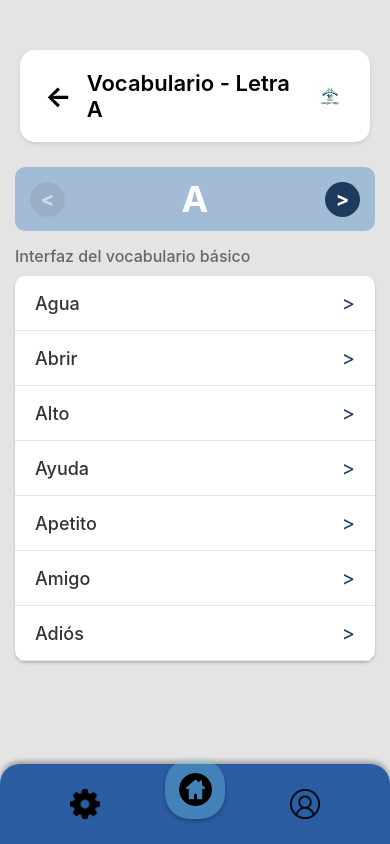
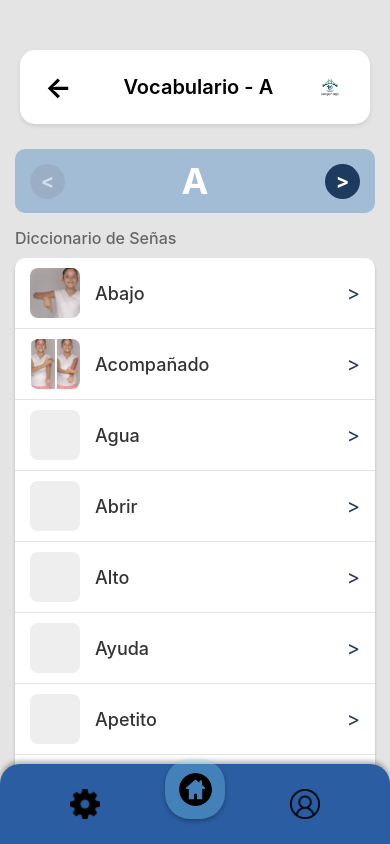
Before and after one commit to AriandaGuzmanCamargo/Repo-PISingBridg, a React Native app in the folder SingBridg/: screen /vocabulario in a window 390 px wide. Built offline with nearby package versions, Linux system fonts and the light colour scheme; what expo-sqlite would draw is missing.

Commit message:
Descripciones y Imagenes funcionales

```diff
--- a/SingBridg/Screens/detalleVocabulario.js
+++ b/SingBridg/Screens/detalleVocabulario.js
@@ -17,9 +17,15 @@ const COLORES = {
 };
 
 export default function DetallePalabra({ navigation, route }) {
-    const palabra = (route.params || {}).palabra || 'Agua';
-    const letra = palabra.charAt(0).toUpperCase();
-    const indicaciones = "Se estira el dedo índice; luego, se hace un movimiento de encoger y de estirar.";
+    const { palabra, imagen, descripcion } = route.params || {};
+
+    // 2. CORRECCIÓN: Definir la variable 'letra' para que no de error
+    // Si hay palabra, tomamos la primera letra, si no, dejamos cadena vacía
+    const letra = palabra ? palabra.charAt(0).toUpperCase() : '';
+
+    // 3. DEFINIR INDICACIONES
+    const indicaciones = descripcion || "Sin indicaciones disponibles.";
+
 
     const [selectedTab, setSelectedTab] = useState('home');
     const [status, setStatus] = useState({});
@@ -59,7 +65,7 @@ export default function DetallePalabra({ navigation, route }) {
 
                 <View style={styles.contenedorPalabra}>
                     <View style={styles.palabraCard}>
-                        <Text style={styles.palabraTexto}>{palabra}</Text>
+                        <Text style={styles.palabraTexto}>{palabra || 'Palabra'}    </Text>
                     </View>
                 </View>
                 <View style={styles.contenedorImageVideo}>
@@ -71,8 +77,9 @@ export default function DetallePalabra({ navigation, route }) {
                     {/* Imagen */}
                     <View style={styles.mediaCard}>
                         <Image
-                            source={require('../assets/agua.png')}
+                            source={imagen ? imagen : require('../assets/Logo.png')}
                             style={styles.mediaPlaceholder}
+                            resizeMode="contain"
                         />
                     </View>
 
--- a/SingBridg/Screens/vocabulario.js
+++ b/SingBridg/Screens/vocabulario.js
@@ -2,8 +2,11 @@ import React, { useState, useEffect } from 'react';
 import { View, Text, StyleSheet, Pressable, Dimensions, ScrollView, Image } from 'react-native';
 import BarraNavegacionInferior from '../components/BarraNavegacionInferior';
 
+
+import IMAGENES_DICCIONARIO from '../utils/imagenes';
+import DESCRIPCIONES_DICCIONARIO from '../utils/descripciones';
+
 const { width } = Dimensions.get('window');
-const ANCHO = width * 0.9;
 
 const COLORES = {
     azulFuerte: '#1F3A5F',
@@ -12,55 +15,79 @@ const COLORES = {
     grisClaro: '#e4e4e4ff',
 };
 
-// Abecedario completo
 const ABECEDARIO = ['A', 'B', 'C', 'D', 'E', 'F', 'G', 'H', 'I', 'J', 'K', 'L', 'M', 'N', 'Ñ', 'O', 'P', 'Q', 'R', 'S', 'T', 'U', 'V', 'W', 'X', 'Y', 'Z'];
 
-// Vocabulario por letra
 const VOCABULARIO_POR_LETRA = {
-    'A': ['Agua', 'Abrir', 'Alto', 'Ayuda', 'Apetito', 'Amigo', 'Adiós'],
-    'B': ['Bueno', 'Baño', 'Bebé', 'Beber', 'Beso', 'Blanco', 'Bonito'],
-    'C': ['Casa', 'Comida', 'Calor', 'Caminar', 'Cansado', 'Carro', 'Cielo'],
-    'D': ['Día', 'Dolor', 'Dormir', 'Dulce', 'Dinero', 'Diente', 'Derecha'],
-    'E': ['Escuela', 'Enfermo', 'Esperar', 'Estudiar', 'Escribir', 'Escuchar', 'Estrella'],
-    'F': ['Familia', 'Feliz', 'Frío', 'Fuego', 'Fácil', 'Feo', 'Fuerte'],
-    'G': ['Gracias', 'Grande', 'Gato', 'Gustar', 'Gente', 'Guerra', 'Gobierno'],
-    'H': ['Hola', 'Hermano', 'Hambre', 'Hablar', 'Hijo', 'Hermoso', 'Hombre'],
-    'I': ['Iglesia', 'Importante', 'Igual', 'Idea', 'Idioma', 'Ir', 'Izquierda'],
-    'J': ['Jugar', 'Joven', 'Junto', 'Justo', 'Jardín', 'Juego', 'Juntos'],
+    'A': ['Abajo', 'Acompañado', 'Agua', 'Abrir', 'Alto', 'Ayuda', 'Apetito', 'Amigo', 'Adiós', 'Aqui'],
+    'B': ['Balon','Bueno', 'Baño', 'Bebé', 'Beber', 'Beso', 'Blanco', 'Bonito', 'Bondad', 'Bonito'],
+    'C': ['Casa', 'Comida', 'Calor', 'Caminar', 'Cansado', 'Carro','Cerrar', 'Cielo', 'Cual', 'Cuidado'],
+    'D': ['Día', 'Dolor', 'Dormir', 'Dulce', 'Dinero', 'Diente', 'Derecha', 'Diferente', 'Duda', 'Dirigir'],
+    'E': ['Escuela', 'Enfermo', 'Esperar', 'Estudiar', 'Escribir', 'Escuchar', 'Estrella', 'Enojado', 'Entregar', 'Espejo', 'Escalera'],
+    'F': ['Familia', 'Feliz', 'Frío', 'Fuego', 'Fácil', 'Feo', 'Fuerte', 'Favor', 'Fin', 'Foco'],
+    'G': ['Gracias', 'Grande', 'Gato', 'Gustar', 'Gente', 'Guerra', 'Gobierno', 'Golpear', 'Guardar'],
+    'H': ['Hola', 'Hermano', 'Hambre', 'Hablar', 'Hijo', 'Hermoso', 'Hombre', 'Hogar', 'Hacer', 'Horno'],
+    'I': ['Iglesia', 'Importante', 'Igual', 'Idea', 'Idioma', 'Ir', 'Izquierda', 'Invitar', 'Jardin', 'Invierno'],
+    'J': ['Jugar', 'Joven', 'Junto', 'Justo', 'Jardín', 'Juego', 'Juntos', 'Jerga'],
     'K': ['Kilo', 'Kilómetro'],
-    'L': ['Luz', 'Lejos', 'Leer', 'Lento', 'Largo', 'Libro', 'Lindo'],
-    'M': ['Mamá', 'Mañana', 'Más', 'Mejor', 'Menor', 'Mesa', 'Mucho'],
-    'N': ['Niño', 'Noche', 'Nombre', 'Nuevo', 'Nunca', 'Negro', 'Nadie'],
+    'L': ['Luz', 'Lejos', 'Leer', 'Lento', 'Largo', 'Libro', 'Lindo', 'Llave', 'Luna', 'Libre', 'Lampara', 'Licuadora'],
+    'M': ['Mamá', 'Mañana', 'Más', 'Mejor', 'Menor', 'Mesa', 'Mucho', 'Manejar', 'Momentito', 'Mujer'],
+    'N': ['Niño', 'Noche', 'Nombre', 'Nuevo', 'Nunca', 'Negro', 'Nadie', 'Niña', 'No esta'],
     'Ñ': ['Año', 'Niño', 'Señor', 'Mañana'],
-    'O': ['Otro', 'Oír', 'Ojo', 'Olvidar', 'Oro', 'Oscuro', 'Obra'],
-    'P': ['Papá', 'Pequeño', 'Poder', 'Pedir', 'Pensar', 'Palabra', 'Perder'],
-    'Q': ['Querer', 'Quedar', 'Quién', 'Qué', 'Quieto', 'Quitar', 'Queso'],
-    'R': ['Rápido', 'Recordar', 'Rojo', 'Responder', 'Reír', 'Rico', 'Río'],
-    'S': ['Salir', 'Saber', 'Sentir', 'Ser', 'Señor', 'Siempre', 'Solo'],
-    'T': ['Tiempo', 'Tener', 'Trabajo', 'Triste', 'Todo', 'Tarde', 'Tierra'],
-    'U': ['Último', 'Único', 'Usar', 'Útil', 'Uno', 'Unidos', 'Universidad'],
-    'V': ['Ver', 'Verdad', 'Verde', 'Vestir', 'Vez', 'Viejo', 'Vivir'],
-    'W': ['Water'],
-    'X': ['Xilófono'],
-    'Y': ['Yo', 'Ya'],
-    'Z': ['Zapato', 'Zona', 'Zoológico'],
+    'O': ['Otro', 'Oír', 'Ojo', 'Olvidar', 'Oro', 'Oscuro', 'Obra', 'Ojala', 'Otra vez'],
+    'P': ['Papá', 'Pequeño', 'Poder', 'Pedir', 'Pensar', 'Palabra', 'Perder', 'Pasos', 'Pena', 'Persona'],
+    'Q': ['Querer', 'Quedar', 'Quién', 'Qué', 'Quieto', 'Quitar', 'Queso', 'Quinto',],
+    'R': ['Rápido', 'Recordar', 'Rojo', 'Responder', 'Reír', 'Rico', 'Río', 'Radio', 'Rebanar', 'Regresar', 'Resumen'],
+    'S': ['Salir', 'Saber', 'Sentir', 'Ser', 'Señor', 'Siempre', 'Solo', 'Sentar', 'Soltar', 'Soñar'],
+    'T': ['Tiempo', 'Tener', 'Trabajo', 'Triste', 'Todo', 'Tarde', 'Tierra', 'Tienda', 'Tomar', 'Transformar'],
+    'U': ['Último', 'Único', 'Usar', 'Útil', 'Uno', 'Unidos', 'Universidad', 'Untar', 'Urgente'],
+    'V': ['Ver', 'Verdad', 'Verde', 'Vestir', 'Vez', 'Viejo', 'Vivir', 'Valioso', 'Volar'],
+    'W': ['Water', 'Whisky'],
+    'X': ['Xilófono', 'Xapala'],
+    'Y': ['Yo', 'Ya', 'Yucatán'],
+    'Z': ['Zapato', 'Zona', 'Zoológico', 'Zanahoria', 'Zapote'],
 };
 
 
-const ItemVocabulario = ({ palabra, alPresionar }) => (
+const obtenerImagen = (palabra) => {
+    let nombreLimpio = palabra.toLowerCase();
+    let clave = `${nombreLimpio}.png`;
+    if (IMAGENES_DICCIONARIO[clave]) return IMAGENES_DICCIONARIO[clave];
+
+    let claveSinEnie = nombreLimpio.replace(/ñ/g, 'n') + '.png';
+    if (IMAGENES_DICCIONARIO[claveSinEnie]) return IMAGENES_DICCIONARIO[claveSinEnie];
+
+    return null;
+};
+
+
+const obtenerDescripcion = (palabra) => {
+    let clave = palabra.toLowerCase();
+    clave = clave.replace(/\s+/g, '');
+
+    clave = clave.normalize("NFD").replace(/[\u0300-\u036f]/g, "");
+
+    return DESCRIPCIONES_DICCIONARIO[clave] || "Descripción no disponible por el momento.";
+};
+
+const ItemVocabulario = ({ palabra, imagenFuente, alPresionar }) => (
     <Pressable style={styles.contenedorItem} onPress={alPresionar}>
-        <Text style={styles.textoPalabra}>{palabra}</Text>
+        <View style={{flexDirection: 'row', alignItems: 'center'}}>
+            {imagenFuente ? (
+                <Image source={imagenFuente} style={styles.imagenPalabra} />
+            ) : (
+                <View style={styles.imagenPlaceholder} />
+            )}
+            <Text style={styles.textoPalabra}>{palabra}</Text>
+        </View>
         <Text style={styles.flecha}>{'>'}</Text>
     </Pressable>
 );
 
-export default function vocabulario({ navigation, route }) {
-    // Recibir el índice de letra desde los parámetros de navegación
+export default function Vocabulario({ navigation, route }) {
     const indiceInicial = route.params?.indiceLetra ?? 0;
     const [indiceLetra, setIndiceLetra] = useState(indiceInicial);
     const [selectedTab, setSelectedTab] = useState('home');
 
-    // Actualizar el índice si cambian los parámetros
     useEffect(() => {
         if (route.params?.indiceLetra !== undefined) {
             setIndiceLetra(route.params.indiceLetra);
@@ -74,48 +101,39 @@ export default function vocabulario({ navigation, route }) {
         setSelectedTab(tab);
     };
 
-    // Navegar a la letra anterior
     const irLetraAnterior = () => {
-        if (indiceLetra > 0) {
-            setIndiceLetra(indiceLetra - 1);
-        }
+        if (indiceLetra > 0) setIndiceLetra(indiceLetra - 1);
     };
 
-    // Navegar a la letra siguiente
     const irLetraSiguiente = () => {
-        if (indiceLetra < ABECEDARIO.length - 1) {
-            setIndiceLetra(indiceLetra + 1);
-        }
+        if (indiceLetra < ABECEDARIO.length - 1) setIndiceLetra(indiceLetra + 1);
     };
 
-    const manejarDetallePalabra = (palabra) => {
-        console.log(`Navegando al detalle de: ${palabra}`);
-        navigation.navigate('detalleVocabulario', { palabra:palabra });
+    const manejarDetallePalabra = (palabra, imagen, descripcion) => {
+        navigation.navigate('detalleVocabulario', {
+            palabra: palabra,
+            imagen: imagen,
+            descripcion: descripcion
+        });
     };
 
     return(
         <View style={styles.contenedorPrincipal}>
-            {/* Header tipo Diccionario */}
             <View style={styles.headerContainer}>
                 <View style={styles.headerCard}>
                     <Pressable onPress={() => navigation.goBack()} style={styles.botonAtras}>
                         <Text style={styles.textoBotonAtras}>←</Text>
                     </Pressable>
-                    <Text style={styles.headerTitle}>Vocabulario - Letra {letraActual}</Text>
+                    <Text style={styles.headerTitle}>Vocabulario - {letraActual}</Text>
                     <Image source={require('../assets/Logo.png')} style={styles.headerLogo} />
                 </View>
             </View>
 
-
             <ScrollView style={styles.vistaDesplazableContenido} contentContainerStyle={styles.scrollContent}>
-
 
                 <View style={styles.navegacionLetra}>
                     <Pressable
-                        style={[
-                            styles.botonNavLetra,
-                            indiceLetra === 0 && styles.botonDeshabilitado
-                        ]}
+                        style={[styles.botonNavLetra, indiceLetra === 0 && styles.botonDeshabilitado]}
                         onPress={irLetraAnterior}
                         disabled={indiceLetra === 0}
                     >
@@ -123,10 +141,7 @@ export default function vocabulario({ navigation, route }) {
                     </Pressable>
                     <Text style={styles.letraActual}>{letraActual}</Text>
                     <Pressable
-                        style={[
-                            styles.botonNavLetra,
-                            indiceLetra === ABECEDARIO.length - 1 && styles.botonDeshabilitado
-                        ]}
+                        style={[styles.botonNavLetra, indiceLetra === ABECEDARIO.length - 1 && styles.botonDeshabilitado]}
                         onPress={irLetraSiguiente}
                         disabled={indiceLetra === ABECEDARIO.length - 1}
                     >
@@ -134,18 +149,23 @@ export default function vocabulario({ navigation, route }) {
                     </Pressable>
                 </View>
 
-                <Text style={styles.tituloLista}>Interfaz del vocabulario básico</Text>
-
+                <Text style={styles.tituloLista}>Diccionario de Señas</Text>
 
                 <View style={styles.contenedorLista}>
                     {palabrasActuales.length > 0 ? (
-                        palabrasActuales.map((palabra, indice) => (
-                            <ItemVocabulario
-                                key={indice}
-                                palabra={palabra}
-                                alPresionar={() => manejarDetallePalabra(palabra)}
-                            />
-                        ))
+                        palabrasActuales.map((palabra, indice) => {
+                            const imgSource = obtenerImagen(palabra);
+                            const descTexto = obtenerDescripcion(palabra);
+
+                            return (
+                                <ItemVocabulario
+                                    key={indice}
+                                    palabra={palabra}
+                                    imagenFuente={imgSource}
+                                    alPresionar={() => manejarDetallePalabra(palabra, imgSource, descTexto)}
+                                />
+                            );
+                        })
                     ) : (
                         <View style={styles.sinPalabras}>
                             <Text style={styles.textoSinPalabras}>
@@ -157,7 +177,6 @@ export default function vocabulario({ navigation, route }) {
 
             </ScrollView>
 
-            {/* Barra de navegación inferior */}
             <BarraNavegacionInferior
                 selectedTab={selectedTab}
                 onTabChange={handleTabChange}
@@ -179,7 +198,7 @@ const styles = StyleSheet.create({
     headerCard: {
         backgroundColor: '#FFFFFF',
         borderRadius: 15,
-        paddingVertical: 20,
+        paddingVertical: 15,
         paddingHorizontal: 20,
         flexDirection: 'row',
         justifyContent: 'space-between',
@@ -192,32 +211,30 @@ const styles = StyleSheet.create({
     },
     botonAtras: {
         padding: 5,
-        marginRight: 10,
+        marginRight: 10
     },
     textoBotonAtras: {
         fontSize: 28,
         color: '#000',
-        fontWeight: 'bold',
+        fontWeight: 'bold'
     },
     headerTitle: {
-        fontSize: 22,
+        fontSize: 20,
         fontWeight: '600',
-        color: '#000',
+        color: '#000'
     },
     headerLogo: {
         width: 40,
         height: 40,
-        resizeMode: 'contain',
+        resizeMode: 'contain'
     },
     vistaDesplazableContenido: {
         flex: 1,
-        padding: 15,
+        padding: 15
     },
     scrollContent: {
-        paddingBottom: 100,
+        paddingBottom: 100
     },
-
-
     navegacionLetra: {
         flexDirection: 'row',
         alignItems: 'center',
@@ -238,24 +255,23 @@ const styles = StyleSheet.create({
     },
     botonDeshabilitado: {
         backgroundColor: '#94A3B8',
-        opacity: 0.5,
+        opacity: 0.5
     },
     textoNavLetra: {
         color: COLORES.blanco,
         fontSize: 20,
-        fontWeight: 'bold',
+        fontWeight: 'bold'
     },
     letraActual: {
         color: COLORES.blanco,
         fontSize: 36,
-        fontWeight: 'bold',
+        fontWeight: 'bold'
     },
-
     tituloLista: {
         fontSize: 16,
         color: '#666',
         marginBottom: 10,
-        fontWeight: '500',
+        fontWeight: '500'
     },
     contenedorLista: {
         backgroundColor: COLORES.blanco,
@@ -265,15 +281,30 @@ const styles = StyleSheet.create({
         shadowOpacity: 0.2,
         shadowRadius: 3,
         elevation: 3,
+        overflow: 'hidden'
     },
     contenedorItem: {
         flexDirection: 'row',
         justifyContent: 'space-between',
         alignItems: 'center',
-        paddingVertical: 15,
-        paddingHorizontal: 20,
+        paddingVertical: 10,
+        paddingHorizontal: 15,
         borderBottomWidth: 1,
         borderBottomColor: COLORES.grisClaro,
+    },
+    imagenPalabra: {
+        width: 50,
+        height: 50,
+        borderRadius: 8,
+        marginRight: 15,
+        resizeMode: 'cover',
+    },
+    imagenPlaceholder: {
+        width: 50,
+        height: 50,
+        borderRadius: 8,
+        marginRight: 15,
+        backgroundColor: '#eee',
     },
     textoPalabra: {
         fontSize: 18,
@@ -282,15 +313,15 @@ const styles = StyleSheet.create({
     },
     flecha: {
         fontSize: 20,
-        color: COLORES.azulFuerte,
+        color: COLORES.azulFuerte
     },
     sinPalabras: {
         padding: 30,
-        alignItems: 'center',
+        alignItems: 'center'
     },
     textoSinPalabras: {
         fontSize: 16,
         color: '#999',
-        textAlign: 'center',
+        textAlign: 'center'
     },
 });
--- a/SingBridg/utils/descripciones.js
+++ b/SingBridg/utils/descripciones.js
@@ -1,5 +1,7 @@
 
 const descripciones = {
+    agua : "Se estira el índice, y se señala hacia adelante, simulando el flujo del agua.",
+    abrir : "Se colocan las manos tocándose por la punta de los dedos, y se mueven al mismo tiempo a los lados, hasta separarse",
     abajo : "Se estira el índice, y se señala hacia abajo.",
     acompanado : "Se coloca una letra c sobre el otro brazo,tocándolo con la parte lateral del dedo meñique, y se realiza un movimiento de medio círculo hacia la muñeca.",
     aqui : "Con la mano cerrada y el índice estirado se señala el piso.",
```
